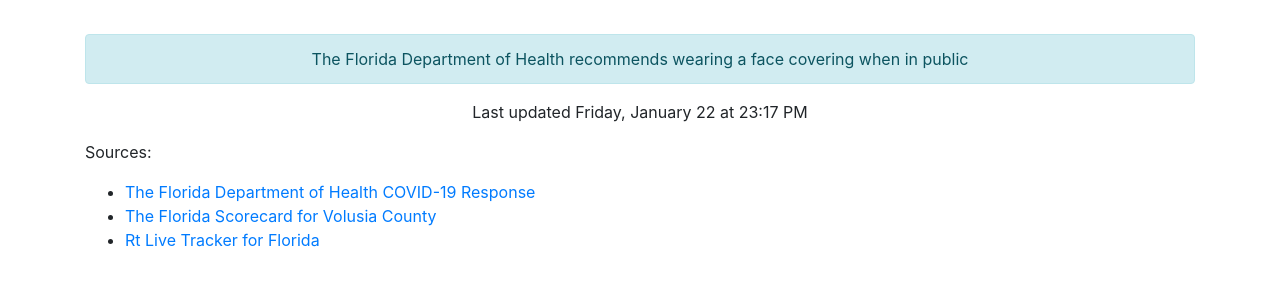
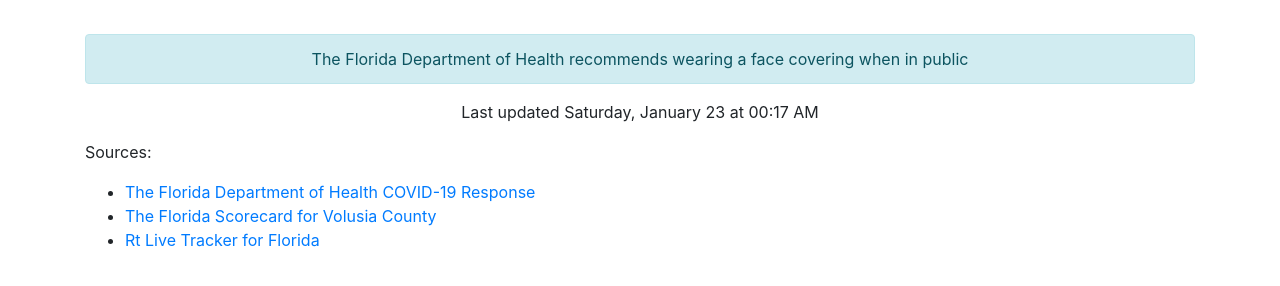
Before and after one commit to thinkjson/timeforchurch, a Jekyll site: the page built from index.md, in a window 1280 px wide. Shown: the part 520-806 px from the top of the page. Built offline with Jekyll 4.4.1, drawn with Linux system fonts in a browser that asks for light colours; our own code applies the rules of GitHub Pages for plain Markdown files.

Commit message:
Updating data

```diff
--- a/_includes/data.html
+++ b/_includes/data.html
@@ -10,4 +10,4 @@
     <div class="outcome text-success">YES</div>
     <div class="alert alert-info" role="alert">The Florida Department of Health recommends wearing a face covering when in public</div>
 
-    <p>Last updated Friday, January 22 at 23:17 PM</p>
+    <p>Last updated Saturday, January 23 at 00:17 AM</p>
```
